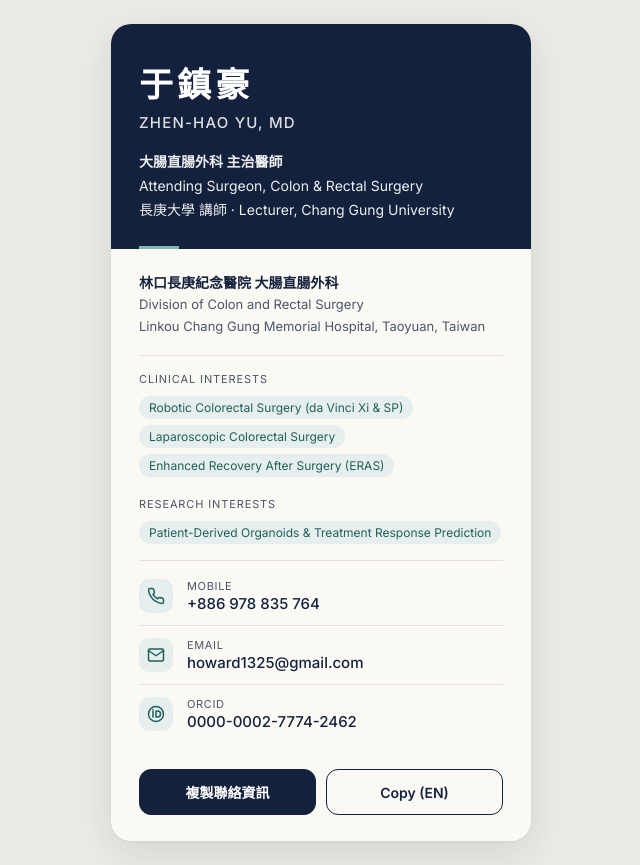
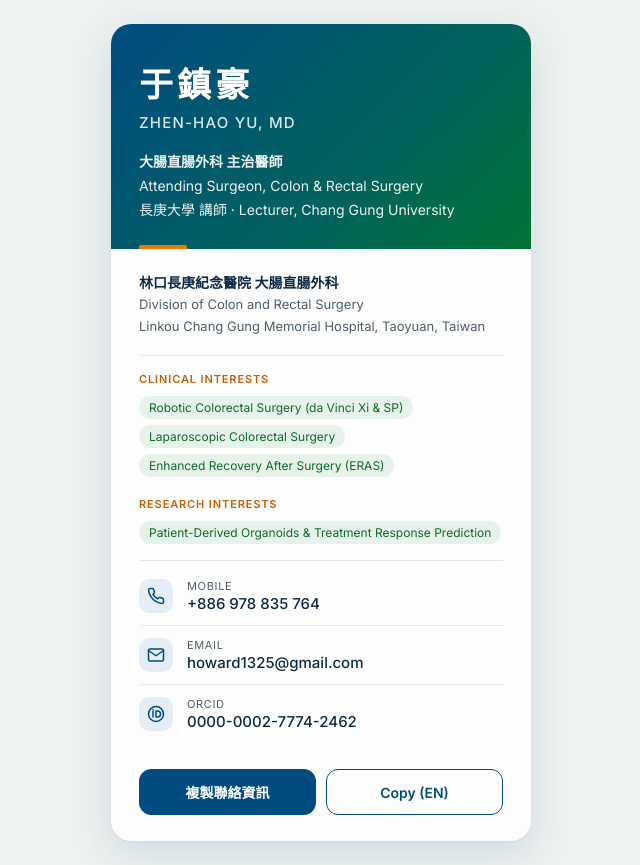
Before and after one commit to shilohbaobaoyu/shilohbaobaoyu.github.io, a plain HTML site: page index.html in a window 1280 px wide. Shown: the whole page, without its empty margins (319-959 px from the left). Drawn offline with Linux system fonts and the light colour scheme.

Commit message:
Update index.html

```diff
--- a/index.html
+++ b/index.html
@@ -6,14 +6,14 @@
 <title>于鎮豪 Zhen-Hao Yu｜電子名片</title>
 <link href="https://fonts.googleapis.com/css2?family=Noto+Serif+TC:wght@500;700&family=Inter:wght@400;500;600&display=swap" rel="stylesheet">
 <style>
-  :root{--ink:#14213d;--ink2:#4a5568;--line:#e5e1d8;--paper:#fbf9f4;--accent:#1f5f5b;--accent-soft:#e6efee}
+  :root{--ink:#0d2a45;--ink2:#4f5d6b;--line:#e3e8e5;--paper:#fcfdfc;--blue:#004c80;--teal:#01615d;--green:#017335;--orange:#e87905;--accent:#0f6b2a;--accent-soft:#e7f3ea;--blue-soft:#e5eef6}
   *{box-sizing:border-box;margin:0;padding:0}
-  body{font-family:Inter,"Noto Sans TC",system-ui,sans-serif;background:#ecebe6;color:var(--ink);
+  body{font-family:Inter,"Noto Sans TC",system-ui,sans-serif;background:#eef2f0;color:var(--ink);
     min-height:100vh;display:flex;align-items:center;justify-content:center;padding:24px 16px}
   .card{width:100%;max-width:420px;background:var(--paper);border-radius:20px;overflow:hidden;
-    box-shadow:0 1px 2px rgba(0,0,0,.05),0 12px 40px rgba(20,33,61,.12)}
-  .top{background:var(--ink);color:#fff;padding:34px 28px 28px;position:relative}
-  .top::after{content:"";position:absolute;left:28px;bottom:0;width:40px;height:3px;background:#7fb7b1}
+    box-shadow:0 1px 2px rgba(0,0,0,.05),0 12px 40px rgba(0,76,128,.14)}
+  .top{background:linear-gradient(135deg,var(--blue) 0%,var(--teal) 60%,var(--green) 100%);color:#fff;padding:34px 28px 28px;position:relative}
+  .top::after{content:"";position:absolute;left:28px;bottom:0;width:48px;height:4px;border-radius:2px 2px 0 0;background:var(--orange)}
   .zh{font-family:"Noto Serif TC",serif;font-weight:700;font-size:34px;letter-spacing:.12em}
   .en{font-size:15px;letter-spacing:.08em;opacity:.85;margin-top:6px;font-weight:500}
   .role{margin-top:18px;font-size:14px;line-height:1.7;opacity:.92}
@@ -21,21 +21,21 @@
   .body{padding:22px 28px 8px}
   .org{font-size:13px;color:var(--ink2);line-height:1.65;padding-bottom:18px;border-bottom:1px solid var(--line)}
   .org strong{color:var(--ink);font-weight:600;display:block;font-size:14px}
-  .sec{font-size:11px;color:var(--ink2);letter-spacing:.08em;text-transform:uppercase;padding-top:16px}
+  .sec{font-size:11px;color:#c2600a;font-weight:600;letter-spacing:.08em;text-transform:uppercase;padding-top:16px}
   .tags{display:flex;flex-wrap:wrap;gap:6px;padding:10px 0 4px}
   .tags.end{padding-bottom:16px;border-bottom:1px solid var(--line)}
   .tag{font-size:12px;background:var(--accent-soft);color:var(--accent);padding:4px 10px;border-radius:999px}
   .rows{padding:6px 0}
   .row{display:flex;align-items:center;gap:14px;padding:12px 0;text-decoration:none;color:inherit;border-bottom:1px solid var(--line)}
   .row:last-child{border-bottom:none}
-  .ic{width:34px;height:34px;border-radius:10px;background:var(--accent-soft);color:var(--accent);display:flex;align-items:center;justify-content:center;flex:none}
+  .ic{width:34px;height:34px;border-radius:10px;background:var(--blue-soft);color:var(--blue);display:flex;align-items:center;justify-content:center;flex:none}
   .ic svg{width:18px;height:18px}
   .lbl{font-size:11px;color:var(--ink2);letter-spacing:.06em;text-transform:uppercase}
   .val{font-size:15px;font-weight:500;margin-top:1px;word-break:break-all}
   .actions{padding:12px 28px 26px;display:flex;gap:10px}
-  button{flex:1;font:inherit;font-size:14px;font-weight:600;padding:12px;border-radius:12px;cursor:pointer;border:1px solid var(--ink);background:var(--ink);color:#fff}
-  button.ghost{background:transparent;color:var(--ink)}
-  .toast{position:fixed;left:50%;bottom:28px;transform:translateX(-50%) translateY(20px);background:var(--ink);color:#fff;font-size:13px;padding:10px 16px;border-radius:999px;opacity:0;transition:.25s;pointer-events:none}
+  button{flex:1;font:inherit;font-size:14px;font-weight:600;padding:12px;border-radius:12px;cursor:pointer;border:1px solid var(--blue);background:var(--blue);color:#fff}
+  button.ghost{background:transparent;color:var(--blue)}
+  .toast{position:fixed;left:50%;bottom:28px;transform:translateX(-50%) translateY(20px);background:var(--blue);color:#fff;font-size:13px;padding:10px 16px;border-radius:999px;opacity:0;transition:.25s;pointer-events:none}
   .toast.on{opacity:1;transform:translateX(-50%) translateY(0)}
 </style>
 </head>
```
